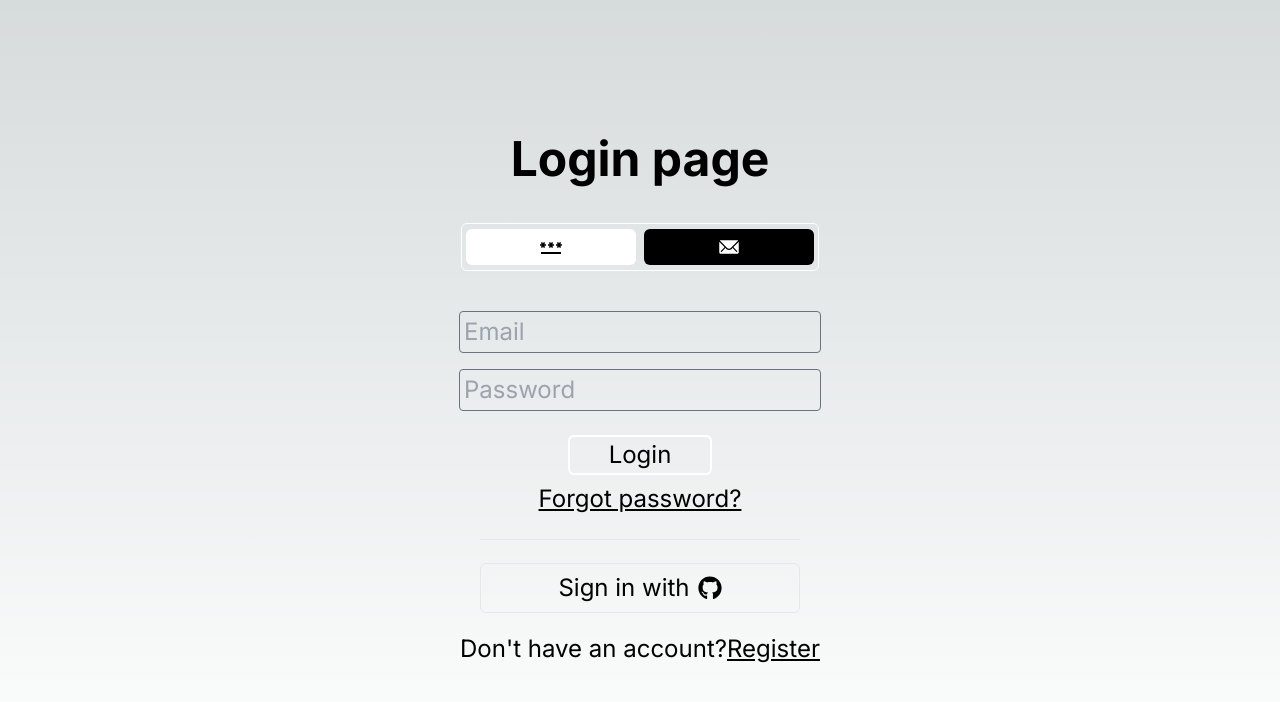
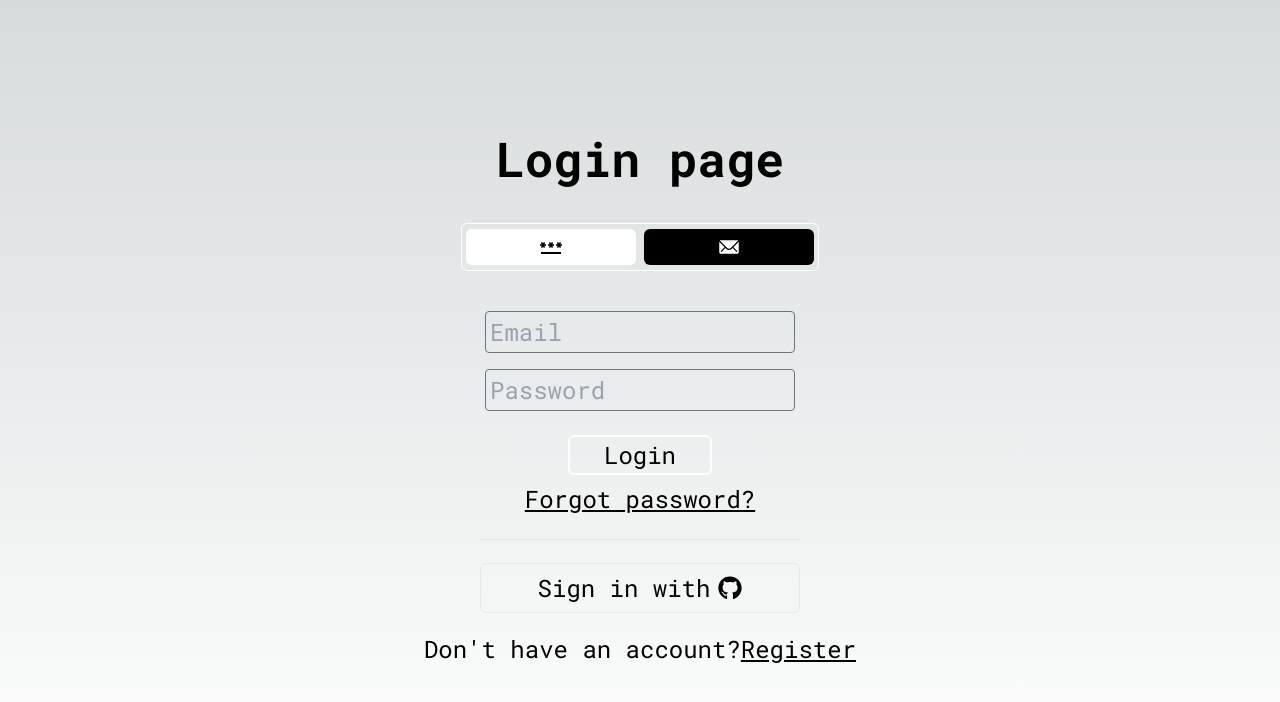
Before and after one commit to simpleitis/touch-type, a Next.js app: page /auth/login in a window 1280 px wide. Shown: the top 702 px of the page. Built offline with nearby package versions, Linux system fonts and the light colour scheme; no server answers.

Commit message:
add font

```diff
--- a/app/layout.tsx
+++ b/app/layout.tsx
@@ -1,10 +1,10 @@
 import type { Metadata } from "next";
-import { Inter } from "next/font/google";
+import { Roboto_Mono } from "next/font/google";
 import "./globals.css";
 import { ToastContainer } from "react-toastify";
 import "react-toastify/dist/ReactToastify.css";
 
-const inter = Inter({ subsets: ["latin"] });
+const roboto = Roboto_Mono({subsets: ['latin']})
 
 export const metadata: Metadata = {
   title: "Create Next App",
@@ -18,7 +18,7 @@
 }>) {
   return (
     <html lang="en">
-      <body className={inter.className}>
+      <body className={roboto.className}>
         {children}
         <ToastContainer
           position="bottom-center"
```
